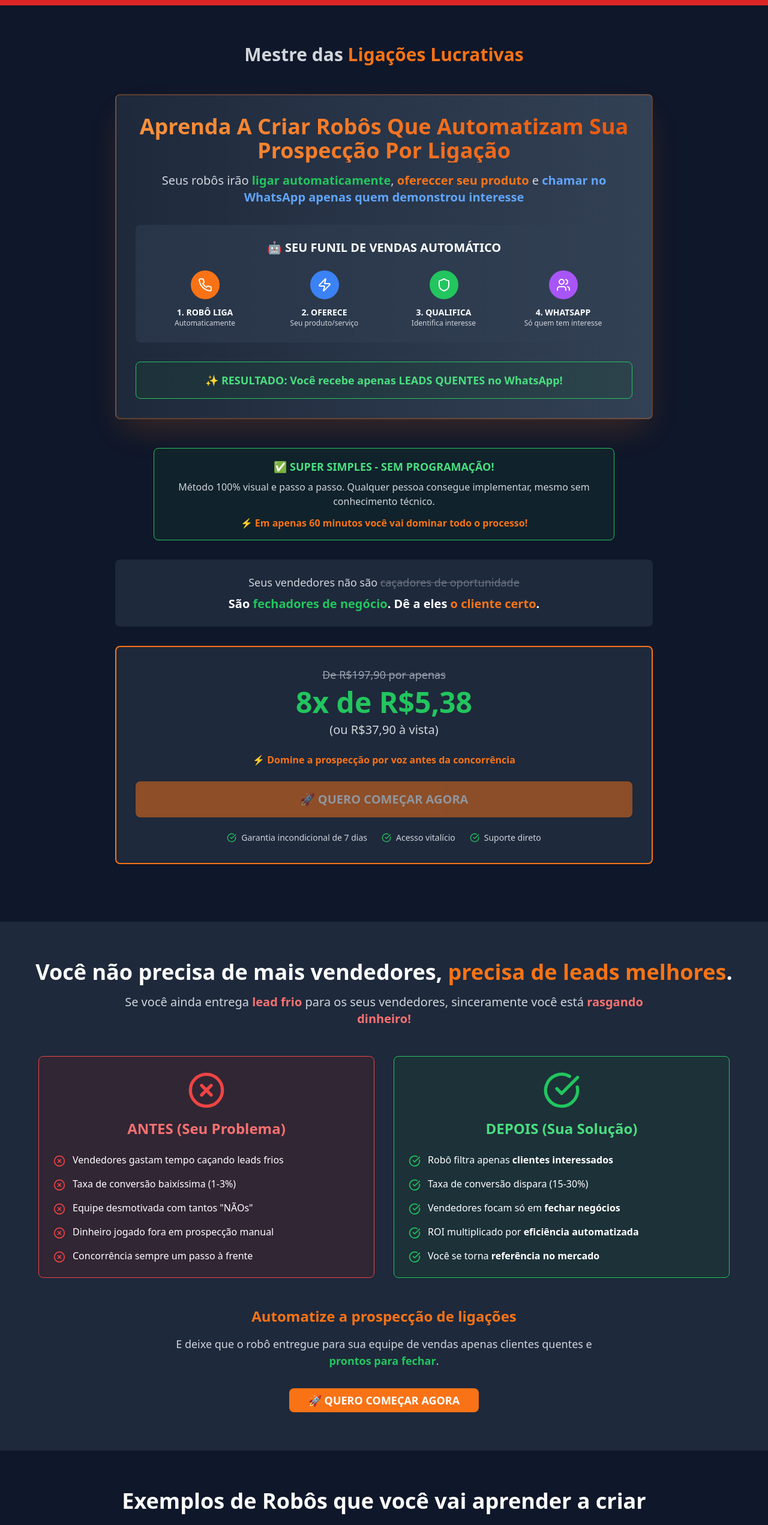
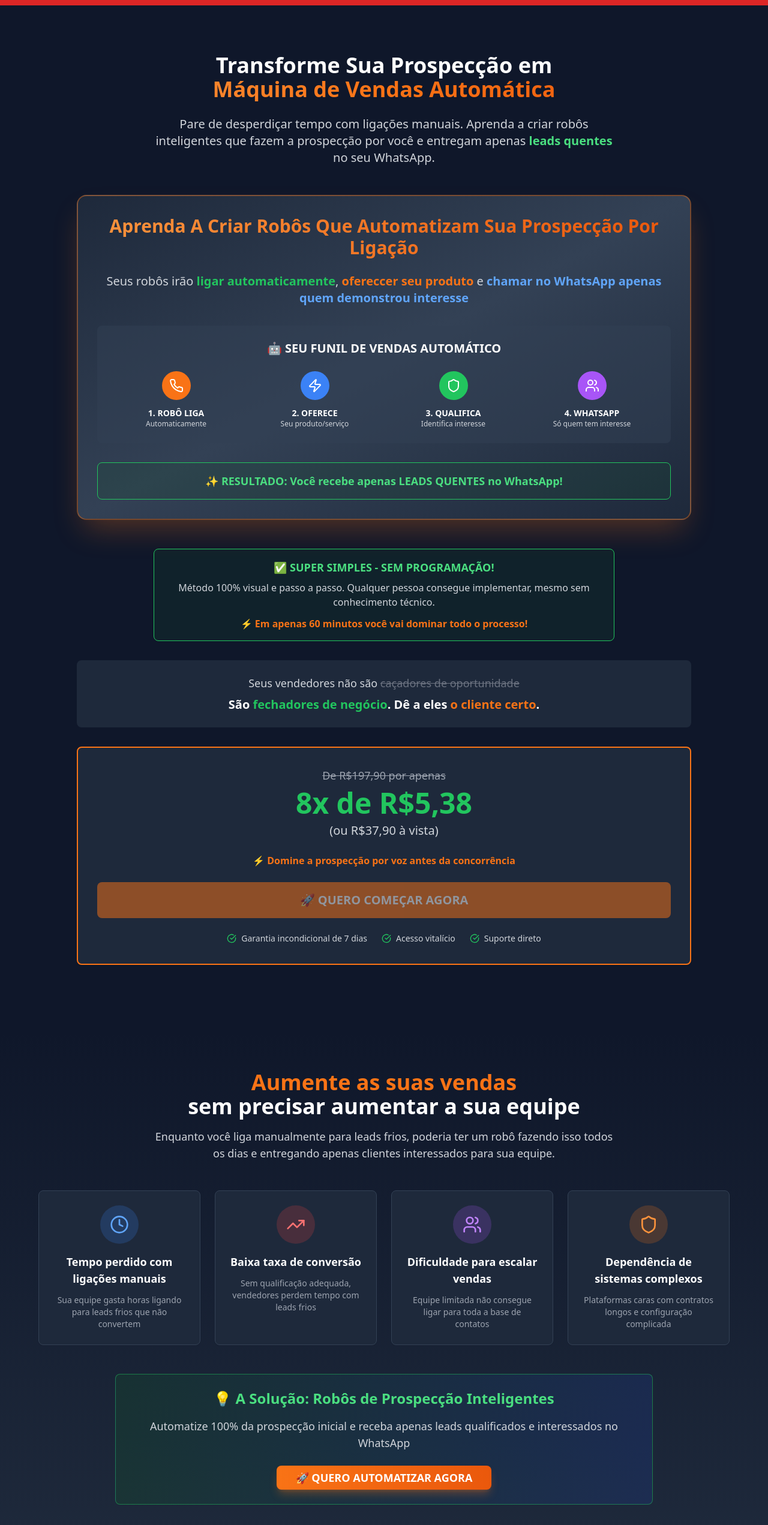
Before and after one commit to rafaelhtml/conversao-pura, a React (Vite) app: page / in a window 1280 px wide. Shown: the part 40-2583 px from the top of the page at 60% size. Built offline with nearby package versions, Linux system fonts and the light colour scheme.

Commit message:
Refactor: Improve hero section and add new section

```diff
--- a/src/pages/Index.tsx
+++ b/src/pages/Index.tsx
@@ -24,16 +24,23 @@ const IndexContent = () => {
       </div>
 
       {/* Hero Section */}
-      <section className="container mx-auto px-4 py-8 md:py-16 text-center">
-        <div className="max-w-4xl mx-auto">
-          <h1 className="text-lg md:text-3xl font-semibold mb-8 text-gray-300 whitespace-nowrap">
-            Mestre das <span className="text-orange-500">Ligações Lucrativas</span>
-          </h1>
-
+      <section className="container mx-auto px-4 py-12 md:py-20 text-center">
+        <div className="max-w-5xl mx-auto">
+          <div className="mb-8">
+            <h1 className="text-2xl md:text-4xl font-bold mb-6 text-white leading-tight">
+              Transforme Sua Prospecção em
+              <span className="block text-transparent bg-gradient-to-r from-orange-400 via-orange-500 to-orange-600 bg-clip-text">
+                Máquina de Vendas Automática
+              </span>
+            </h1>
+            <p className="text-lg md:text-xl text-gray-300 max-w-3xl mx-auto leading-relaxed">
+              Pare de desperdiçar tempo com ligações manuais. Aprenda a criar robôs inteligentes que fazem a prospecção por você e entregam apenas <span className="text-green-400 font-semibold">leads quentes</span> no seu WhatsApp.
+            </p>
+          </div>
 
           {/* Main Value Proposition */}
-          <Card className="bg-gradient-to-r from-slate-800 to-slate-700 border-orange-500/30 border-2 my-12 p-8 shadow-2xl shadow-orange-500/20">
-            <h2 className="text-2xl md:text-3xl lg:text-4xl font-bold text-center mb-4 leading-tight bg-gradient-to-r from-orange-400 to-orange-600 bg-clip-text text-transparent">
+          <Card className="bg-gradient-to-br from-slate-800 via-slate-700 to-slate-800 border-orange-500/40 border-2 my-12 p-8 shadow-2xl shadow-orange-500/30 rounded-2xl">
+            <h2 className="text-xl md:text-2xl lg:text-3xl font-bold text-center mb-6 leading-tight bg-gradient-to-r from-orange-400 to-orange-600 bg-clip-text text-transparent">
               Aprenda A Criar Robôs Que Automatizam Sua Prospecção Por Ligação
             </h2>
             <p className="text-xl text-gray-300 mb-8">
@@ -138,6 +145,89 @@ const IndexContent = () => {
               </div>
             </div>
           </Card>
+        </div>
+      </section>
+
+      {/* Sales Increase Section - Inspired by uploaded image */}
+      <section className="py-16 bg-gradient-to-b from-slate-900 to-slate-800">
+        <div className="container mx-auto px-4">
+          <div className="text-center mb-12">
+            <h2 className="text-3xl md:text-4xl font-bold mb-4">
+              <span className="text-orange-500">Aumente as suas vendas</span><br />
+              <span className="text-white">sem precisar aumentar a sua equipe</span>
+            </h2>
+            <p className="text-lg text-gray-300 max-w-3xl mx-auto">
+              Enquanto você liga manualmente para leads frios, poderia ter um robô fazendo isso
+              todos os dias e entregando apenas clientes interessados para sua equipe.
+            </p>
+          </div>
+
+          <div className="grid md:grid-cols-2 lg:grid-cols-4 gap-6 max-w-6xl mx-auto">
+            <Card className="bg-slate-800 border-slate-700 p-6 hover:border-orange-500/50 transition-all duration-300">
+              <div className="text-center">
+                <div className="bg-blue-500/20 rounded-full w-16 h-16 flex items-center justify-center mx-auto mb-4">
+                  <Clock className="w-8 h-8 text-blue-400" />
+                </div>
+                <h3 className="text-lg font-bold text-white mb-3">Tempo perdido com ligações manuais</h3>
+                <p className="text-sm text-gray-400">
+                  Sua equipe gasta horas ligando para leads frios que não convertem
+                </p>
+              </div>
+            </Card>
+
+            <Card className="bg-slate-800 border-slate-700 p-6 hover:border-orange-500/50 transition-all duration-300">
+              <div className="text-center">
+                <div className="bg-red-500/20 rounded-full w-16 h-16 flex items-center justify-center mx-auto mb-4">
+                  <TrendingUp className="w-8 h-8 text-red-400" />
+                </div>
+                <h3 className="text-lg font-bold text-white mb-3">Baixa taxa de conversão</h3>
+                <p className="text-sm text-gray-400">
+                  Sem qualificação adequada, vendedores perdem tempo com leads frios
+                </p>
+              </div>
+            </Card>
+
+            <Card className="bg-slate-800 border-slate-700 p-6 hover:border-orange-500/50 transition-all duration-300">
+              <div className="text-center">
+                <div className="bg-purple-500/20 rounded-full w-16 h-16 flex items-center justify-center mx-auto mb-4">
+                  <Users className="w-8 h-8 text-purple-400" />
+                </div>
+                <h3 className="text-lg font-bold text-white mb-3">Dificuldade para escalar vendas</h3>
+                <p className="text-sm text-gray-400">
+                  Equipe limitada não consegue ligar para toda a base de contatos
+                </p>
+              </div>
+            </Card>
+
+            <Card className="bg-slate-800 border-slate-700 p-6 hover:border-orange-500/50 transition-all duration-300">
+              <div className="text-center">
+                <div className="bg-orange-500/20 rounded-full w-16 h-16 flex items-center justify-center mx-auto mb-4">
+                  <Shield className="w-8 h-8 text-orange-400" />
+                </div>
+                <h3 className="text-lg font-bold text-white mb-3">Dependência de sistemas complexos</h3>
+                <p className="text-sm text-gray-400">
+                  Plataformas caras com contratos longos e configuração complicada
+                </p>
+              </div>
+            </Card>
+          </div>
+
+          <div className="text-center mt-12">
+            <div className="bg-gradient-to-r from-green-900/30 to-blue-900/30 border border-green-500/50 rounded-lg p-6 max-w-4xl mx-auto">
+              <h3 className="text-2xl font-bold text-green-400 mb-4">
+                💡 A Solução: Robôs de Prospecção Inteligentes
+              </h3>
+              <p className="text-lg text-gray-300 mb-6">
+                Automatize 100% da prospecção inicial e receba apenas leads qualificados e interessados no WhatsApp
+              </p>
+              <Button
+                className="bg-gradient-to-r from-orange-500 to-orange-600 hover:from-orange-600 hover:to-orange-700 text-white font-bold py-4 px-8 rounded-lg text-lg shadow-lg shadow-orange-500/30"
+                onClick={() => window.open('https://pay.hotmart.com/Y100948328W?bid=1753210907342?utm_source=&utm_medium=&utm_campaign=&utm_content=&conjuntodeanuncio=&posicionamento=', '_blank')}
+              >
+                🚀 QUERO AUTOMATIZAR AGORA
+              </Button>
+            </div>
+          </div>
         </div>
       </section>
 
```
